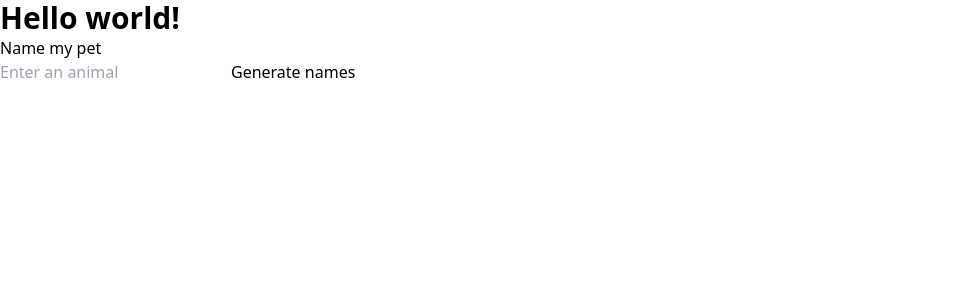
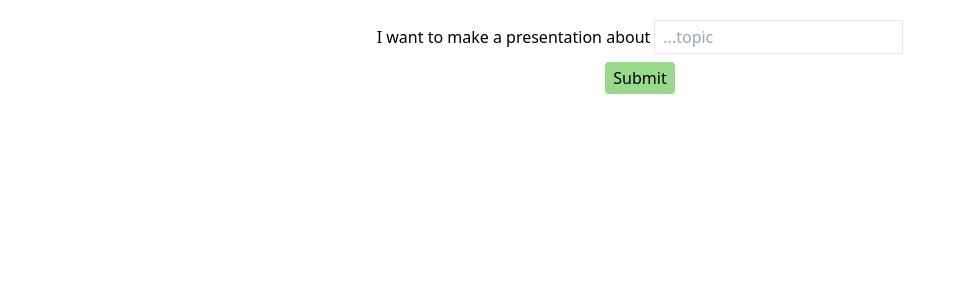
Before and after one commit to BMRicardas/ai-presentation-generator, a Next.js app: page / in a window 1280 px wide. Shown: the top 300 px of the page, without its empty margins (0-965 px from the left). Built offline with nearby package versions, Linux system fonts and the light colour scheme.

Commit message:
add form component

```diff
--- a/src/components/form/form.component.tsx
+++ b/src/components/form/form.component.tsx
@@ -1,55 +1,23 @@
-import { FormEvent, useState } from "react";
+import React from "react";
 
 type Props = {};
 
 export function Form({}: Props) {
-  const [animalInput, setAnimalInput] = useState("");
-  const [result, setResult] = useState();
-
-  async function onSubmit(event: FormEvent) {
-    event.preventDefault();
-    try {
-      const response = await fetch("/api/generate", {
-        method: "POST",
-        headers: {
-          "Content-Type": "application/json",
-        },
-        body: JSON.stringify({ animal: animalInput }),
-      });
-
-      const data = await response.json();
-      if (response.status !== 200) {
-        throw (
-          data.error ||
-          new Error(`Request failed with status ${response.status}`)
-        );
-      }
-
-      setResult(data.result);
-      setAnimalInput("");
-    } catch (error) {
-      // Consider implementing your own error handling logic here
-      console.error(error);
-      alert(error.message);
-    }
-  }
-
   return (
-    <div>
-      <main>
-        <h3>Name my pet</h3>
-        <form onSubmit={onSubmit}>
-          <input
-            type="text"
-            name="animal"
-            placeholder="Enter an animal"
-            value={animalInput}
-            onChange={(e) => setAnimalInput(e.target.value)}
-          />
-          <input type="submit" value="Generate names" />
-        </form>
-        <div>{result}</div>
-      </main>
-    </div>
+    <form className="my-5 flex flex-col items-center text-center">
+      <div className="flex justify-center items-center flex-wrap gap-x-1 mb-2">
+        <label htmlFor="search">I want to make a presentation about </label>
+        <input
+          type="text"
+          id="search"
+          required
+          className="px-2 py-1 border"
+          placeholder="...topic"
+        />
+      </div>
+      <button className="px-2 py-1 rounded bg-primary max-w-fit hover:bg-secondary">
+        Submit
+      </button>
+    </form>
   );
 }
--- a/src/pages/index.tsx
+++ b/src/pages/index.tsx
@@ -1,12 +1,14 @@
 import { Form } from "@/components/form/form.component";
 import { AppHead } from "@/ui";
+import Container from "@/ui/container/container.component";
 
 export default function Home() {
   return (
     <>
       <AppHead />
-      <h1 className="text-3xl font-bold">Hello world!</h1>
-      <Form />
+      <Container>
+        <Form />
+      </Container>
     </>
   );
 }
```
